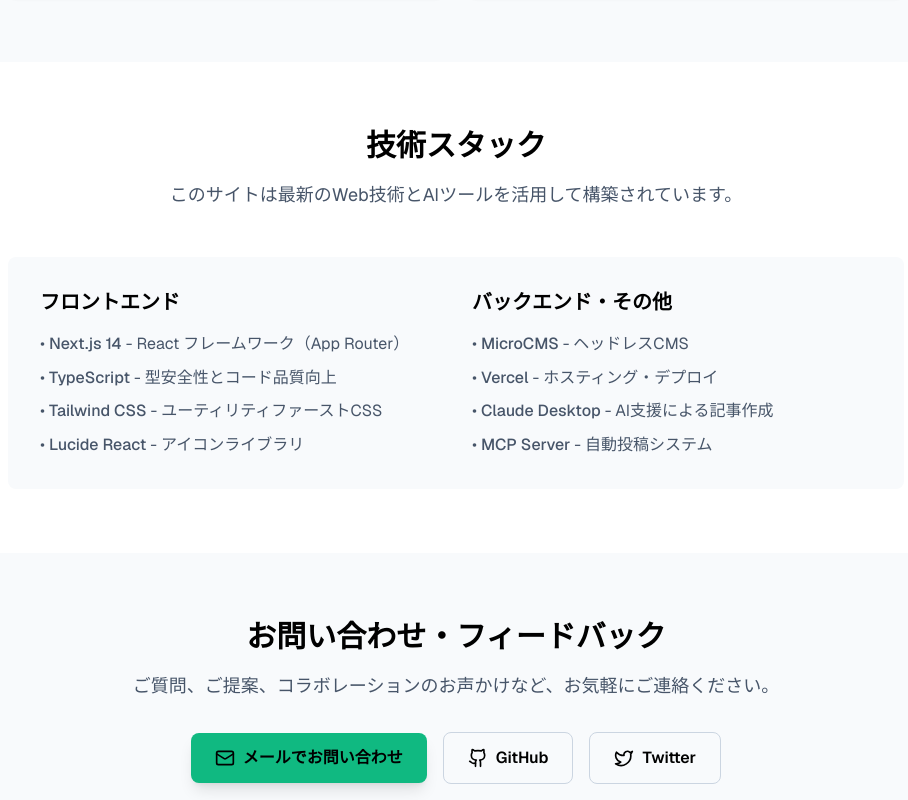
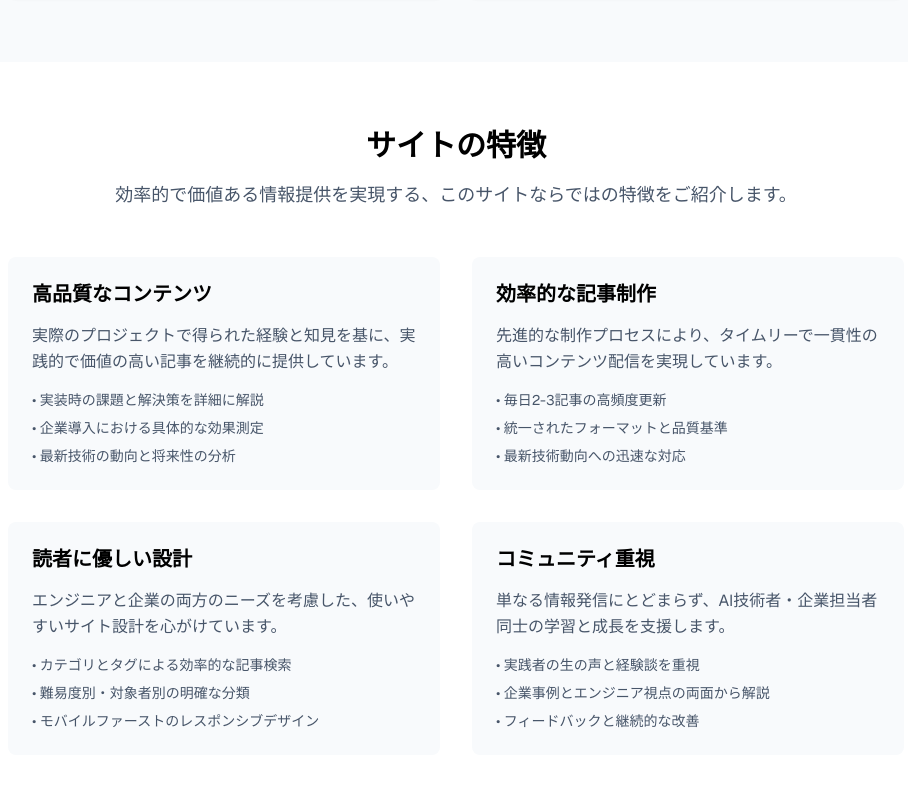
Before and after one commit to nabe0326/ai_developer_blog, a Next.js app in the folder ai-engineering-hub/: page /about in a window 1280 px wide. Shown: the part 1600-2400 px from the top of the page, without its empty margins (184-1092 px from the left). Built offline with nearby package versions, Linux system fonts and the light colour scheme; no server answers.

Commit message:
aboutページ修正

```diff
--- a/ai-engineering-hub/src/app/about/page.tsx
+++ b/ai-engineering-hub/src/app/about/page.tsx
@@ -1,6 +1,6 @@
 import type { Metadata } from 'next';
 import Link from 'next/link';
-import { ArrowRight, Target, Users, Lightbulb, Mail, Github, Twitter } from 'lucide-react';
+import { ArrowRight, Target, Users, Lightbulb, Github, Twitter } from 'lucide-react';
 
 export const metadata: Metadata = {
   title: 'About - AI Engineering Hub',
@@ -141,39 +141,65 @@
         </div>
       </section>
 
-      {/* Technology Stack Section */}
+      {/* Features Section */}
       <section className="py-16 px-4 bg-white">
         <div className="max-w-4xl mx-auto">
           <div className="text-center mb-12">
             <h2 className="text-3xl font-bold text-primary-900 mb-4">
-              技術スタック
+              サイトの特徴
             </h2>
             <p className="text-lg text-gray-600">
-              このサイトは最新のWeb技術とAIツールを活用して構築されています。
+              効率的で価値ある情報提供を実現する、このサイトならではの特徴をご紹介します。
             </p>
           </div>
 
-          <div className="bg-gray-50 p-8 rounded-lg">
-            <div className="grid md:grid-cols-2 gap-8">
-              <div>
-                <h3 className="text-xl font-bold text-primary-900 mb-4">フロントエンド</h3>
-                <ul className="space-y-2 text-gray-600">
-                  <li>• <span className="font-medium">Next.js 14</span> - React フレームワーク（App Router）</li>
-                  <li>• <span className="font-medium">TypeScript</span> - 型安全性とコード品質向上</li>
-                  <li>• <span className="font-medium">Tailwind CSS</span> - ユーティリティファーストCSS</li>
-                  <li>• <span className="font-medium">Lucide React</span> - アイコンライブラリ</li>
-                </ul>
-              </div>
+          <div className="grid md:grid-cols-2 gap-8">
+            <div className="bg-gray-50 p-6 rounded-lg">
+              <h3 className="text-xl font-bold text-primary-900 mb-4">高品質なコンテンツ</h3>
+              <p className="text-gray-600 mb-4">
+                実際のプロジェクトで得られた経験と知見を基に、実践的で価値の高い記事を継続的に提供しています。
+              </p>
+              <ul className="space-y-2 text-gray-600 text-sm">
+                <li>• 実装時の課題と解決策を詳細に解説</li>
+                <li>• 企業導入における具体的な効果測定</li>
+                <li>• 最新技術の動向と将来性の分析</li>
+              </ul>
+            </div>
 
-              <div>
-                <h3 className="text-xl font-bold text-primary-900 mb-4">バックエンド・その他</h3>
-                <ul className="space-y-2 text-gray-600">
-                  <li>• <span className="font-medium">MicroCMS</span> - ヘッドレスCMS</li>
-                  <li>• <span className="font-medium">Vercel</span> - ホスティング・デプロイ</li>
-                  <li>• <span className="font-medium">Claude Desktop</span> - AI支援による記事作成</li>
-                  <li>• <span className="font-medium">MCP Server</span> - 自動投稿システム</li>
-                </ul>
-              </div>
+            <div className="bg-gray-50 p-6 rounded-lg">
+              <h3 className="text-xl font-bold text-primary-900 mb-4">効率的な記事制作</h3>
+              <p className="text-gray-600 mb-4">
+                先進的な制作プロセスにより、タイムリーで一貫性の高いコンテンツ配信を実現しています。
+              </p>
+              <ul className="space-y-2 text-gray-600 text-sm">
+                <li>• 毎日2-3記事の高頻度更新</li>
+                <li>• 統一されたフォーマットと品質基準</li>
+                <li>• 最新技術動向への迅速な対応</li>
+              </ul>
+            </div>
+
+            <div className="bg-gray-50 p-6 rounded-lg">
+              <h3 className="text-xl font-bold text-primary-900 mb-4">読者に優しい設計</h3>
+              <p className="text-gray-600 mb-4">
+                エンジニアと企業の両方のニーズを考慮した、使いやすいサイト設計を心がけています。
+              </p>
+              <ul className="space-y-2 text-gray-600 text-sm">
+                <li>• カテゴリとタグによる効率的な記事検索</li>
+                <li>• 難易度別・対象者別の明確な分類</li>
+                <li>• モバイルファーストのレスポンシブデザイン</li>
+              </ul>
+            </div>
+
+            <div className="bg-gray-50 p-6 rounded-lg">
+              <h3 className="text-xl font-bold text-primary-900 mb-4">コミュニティ重視</h3>
+              <p className="text-gray-600 mb-4">
+                単なる情報発信にとどまらず、AI技術者・企業担当者同士の学習と成長を支援します。
+              </p>
+              <ul className="space-y-2 text-gray-600 text-sm">
+                <li>• 実践者の生の声と経験談を重視</li>
+                <li>• 企業事例とエンジニア視点の両面から解説</li>
+                <li>• フィードバックと継続的な改善</li>
+              </ul>
             </div>
           </div>
         </div>
@@ -191,17 +217,10 @@
 
           <div className="flex flex-col sm:flex-row gap-4 justify-center items-center mb-8">
             <a
-              href="mailto:contact@ai-engineering-hub.com"
-              className="inline-flex items-center px-6 py-3 bg-accent-500 text-white font-semibold rounded-lg hover:bg-accent-600 transition-colors duration-200 shadow-lg hover:shadow-xl"
-            >
-              <Mail className="mr-2 w-5 h-5" />
-              メールでお問い合わせ
-            </a>
-            <a
               href="https://github.com/nabe0326"
               target="_blank"
               rel="noopener noreferrer"
-              className="inline-flex items-center px-6 py-3 border border-gray-300 text-gray-700 font-semibold rounded-lg hover:bg-gray-50 transition-colors duration-200"
+              className="inline-flex items-center px-6 py-3 bg-accent-500 text-white font-semibold rounded-lg hover:bg-accent-600 transition-colors duration-200 shadow-lg hover:shadow-xl"
             >
               <Github className="mr-2 w-5 h-5" />
               GitHub
```
